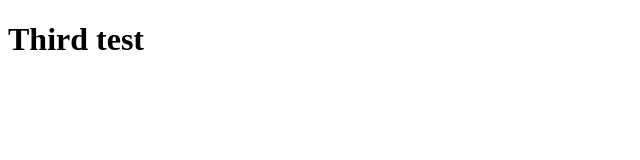
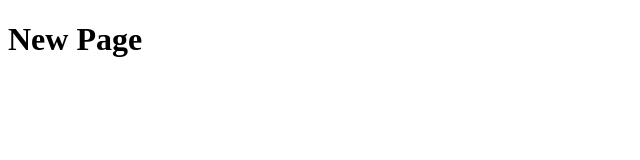
Before and after one commit to bediki/git_test, a plain HTML site: page index.html in a window 1280 px wide. Shown: the full height of the page, 0-640 px from the left. Drawn offline with Linux system fonts and the light colour scheme.

Commit message:
index datei angepasst

```diff
--- a/index.html
+++ b/index.html
@@ -1,11 +1,13 @@
 <!DOCTYPE html>
 <html lang="eng">
     <head>
+        <title>First page</title>
         <meta charset="UTF-8">
-        <title>Third Test</title>
     </head>
+
     <body>
-        <h1>Third test</h1>
+        <h1>New Page</h1>
     </body>
 
+
 </html>
```
